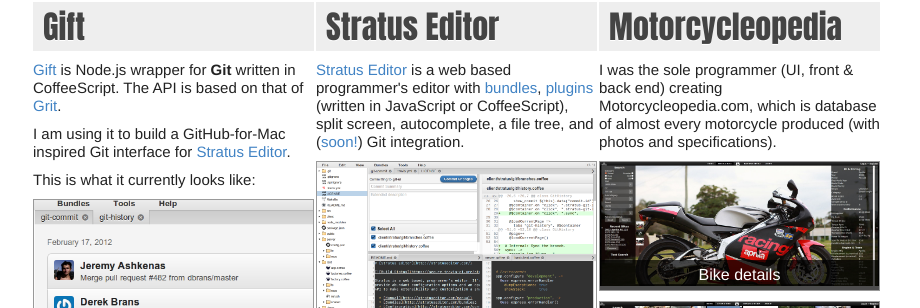
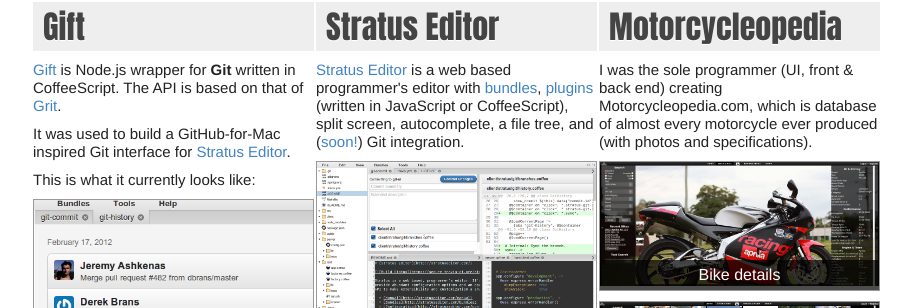
Before and after one commit to sentientwaffle/sentientwaffle.github.com, a Jekyll site: the page built from resume/index.html, in a window 1280 px wide. Shown: the part 523-831 px from the top of the page, without its empty margins (183-1103 px from the left). Built offline with Jekyll 4.4.1, drawn with Linux system fonts in a browser that asks for light colours; Markdown is read by kramdown in place of the engine named in the settings.

```diff
--- a/resume/index.html
+++ b/resume/index.html
@@ -73,7 +73,7 @@ email: xxxsentxxixexntwxxxafxxfxlexx@gxmxail.xcomxx
       based on that of <a href="https://github.com/mojombo/grit">Grit</a>.
     </p>
     <p>
-      I am using it to build a GitHub-for-Mac inspired Git interface
+      It was used to build a GitHub-for-Mac inspired Git interface
       for <a href="http://stratuseditor.com/">Stratus Editor</a>.
     </p>
     <p>This is what it currently looks like:</p>
@@ -145,7 +145,7 @@ email: xxxsentxxixexntwxxxafxxfxlexx@gxmxail.xcomxx
     <p>
       I was the sole programmer (UI, front & back end) creating
       Motorcycleopedia.com, which is database of almost every motorcycle
-      produced (with photos and specifications).
+      ever produced (with photos and specifications).
     </p>
 
     <figure>
```
Also changed, not shown: other parts of resume/index.html (+1 -1 lines).
